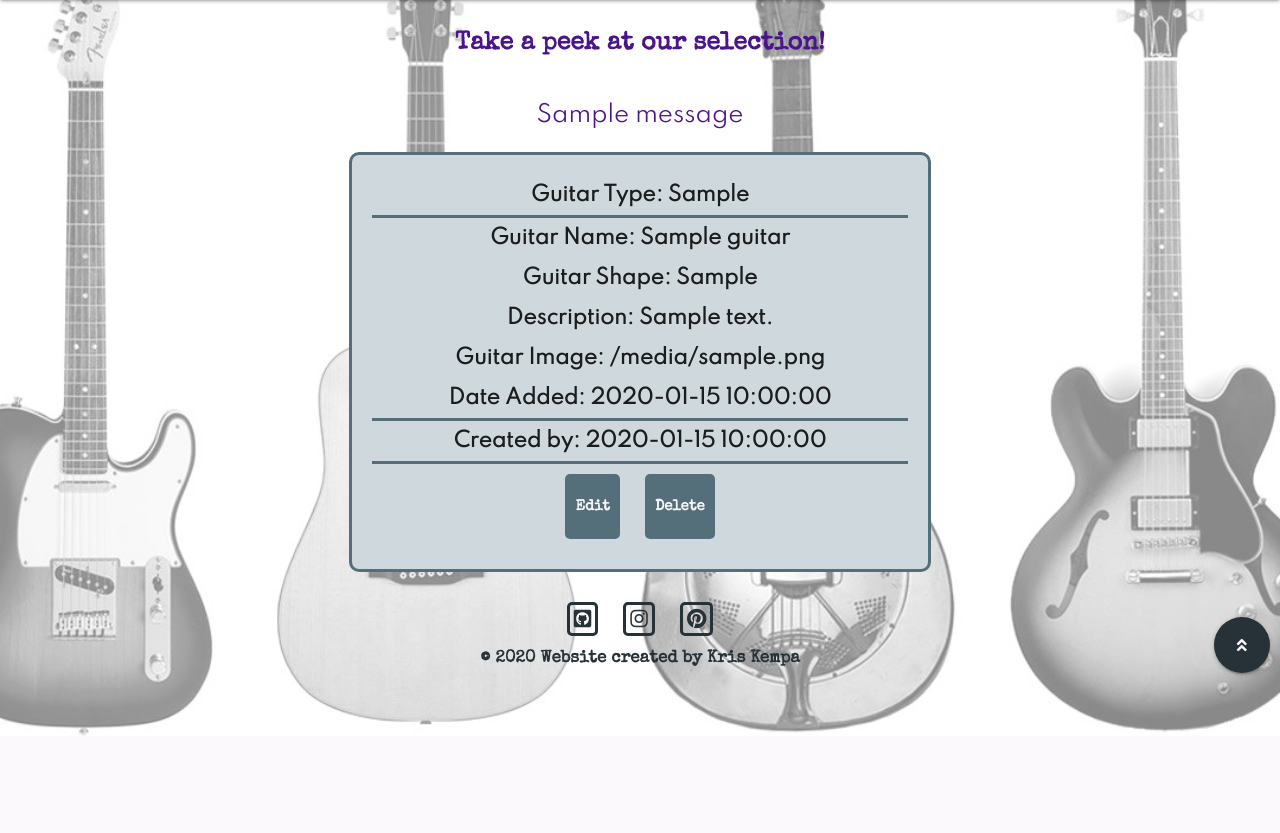
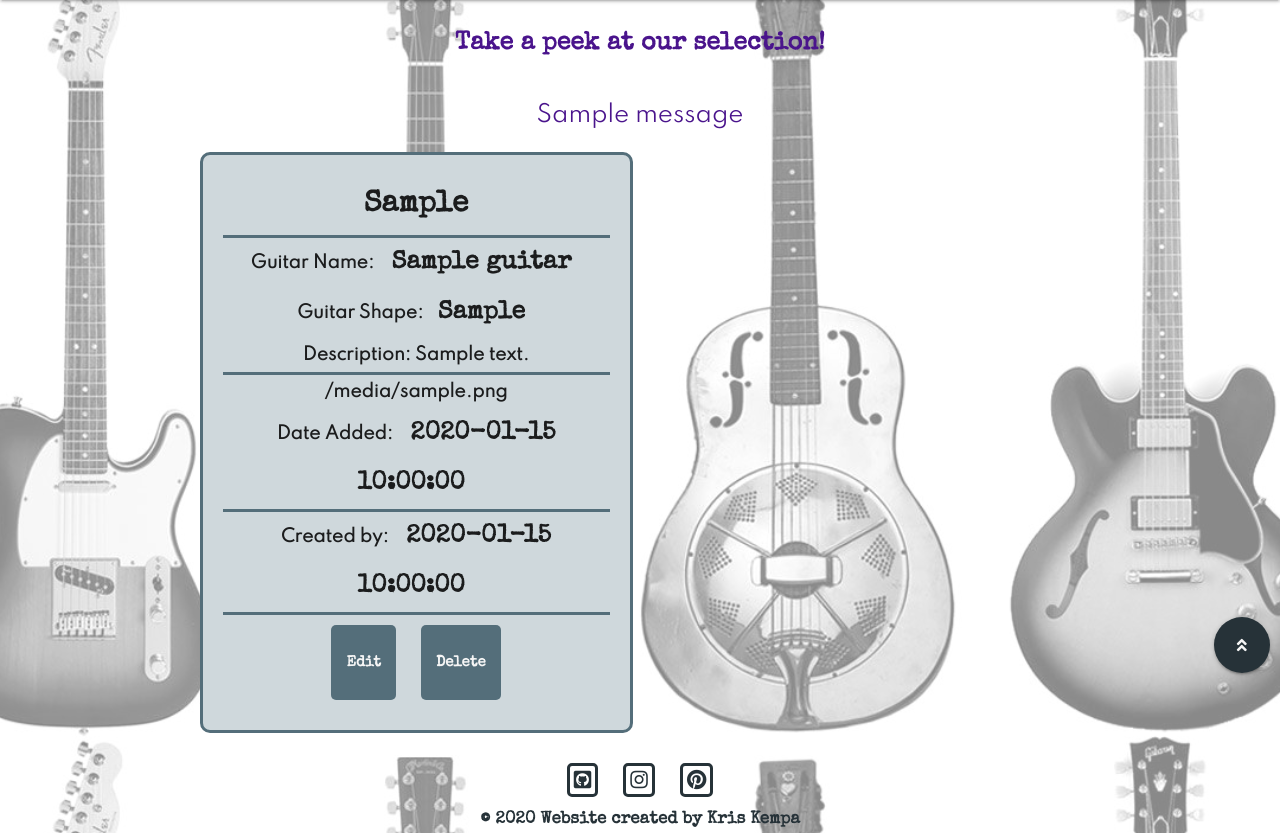
Before and after one commit to Code-Institute-Submissions/buzzing-strings, a Flask app: page /all_guitars in a window 1280 px wide. Shown: the part 64-897 px from the top of the page. Before the commit the page ends 800 px from the top, so only its background shows below. Run offline with Flask 2, Linux system fonts and the light colour scheme; one stand-in notice (Sample message) is shown; a database or web service that is not in the repository returns one stand-in record (values such as "Sample title"); some libraries are stand-ins or nearby versions.

Commit message:
Guitar card paragraphs restyled

```diff
--- a/app.py
+++ b/app.py
@@ -162,6 +162,7 @@ def edit_guitar(guitar_id):
         }
         mongo.db.guitars.update({"_id": ObjectId(guitar_id)}, submit)
         flash("Well done, your guitar was successfully updated!")
+        return redirect(url_for("all_guitars"))
 
     guitar = mongo.db.guitars.find_one({"_id": ObjectId(guitar_id)})
     guitar_categories = mongo.db.guitar_categories.find().sort(
--- a/static/css/style.css
+++ b/static/css/style.css
@@ -136,6 +136,33 @@ p.info-text {
     opacity: 0.8;
 }
 
+p.guitar-type {
+    font-family: 'Special Elite', cursive;
+    font-size: 3rem;
+    text-align: center;
+}
+p.guitar-name,
+p.guitar-shape,
+p.guitar-description,
+p.guitar-image,
+p.date-added,
+p.added-by {
+    font-size: 1.7rem;
+    text-align: center;
+}
+
+span.name,
+span.shape,
+span.description,
+span.date,
+span.added {
+    font-family: 'Special Elite', cursive;
+    font-size: 2.5rem;
+    text-align: center;
+    margin: 1rem;
+}
+
+
 /* Register/login/Add Guitar forms/buttons styling */
 .register-form.card-panel,
 .login-form.card-panel,
@@ -184,7 +211,7 @@ p.pattern-password {
     display: inline-flex;
     background-color: #546e7a;
     border-radius: 0.5rem;
-    padding: 1rem;
+    padding: 1.5rem;
     margin: 1rem 0;
     color: #f5f5f5;
     font-size: 1.5rem;
@@ -210,7 +237,6 @@ p.pattern-password {
 .delete-guitar-button {
     text-decoration: none;
     margin: 1rem 1rem;
-    padding: 1rem;
 }
 
 p.redirect-link {
--- a/templates/components/card/guitar_card.html
+++ b/templates/components/card/guitar_card.html
@@ -1,36 +1,32 @@
 {% block card %}
 
-    <!--flash messages-->
-            {% with messages = get_flashed_messages() %}
-                {% if messages %}
-                    {% for message in messages %}
-                        <div class="row-flashes">
-                            <h4 class="flash-message purple-text text-darken-4">{{ message }}</h4>
-                        </div>
-                    {% endfor %}
-                {% endif %}
-            {% endwith %}
     <!--guitar card-->
-    <div class="col s12 m8 offset-m2">
+    <div class="col s12 m6">
         <div class="guitar-card blue-grey lighten-4 center-align">
             <!--guitar details-->
             {% for guitar in guitars %}
-            <p class="guitar-type">Guitar Type:
-            {{ guitar.guitar_type }}
-            </p>
+            <p class="guitar-type">{{ guitar.guitar_type }}</p>
             <div class="divider"></div>
-            <p class="guitar-name"> Guitar Name: {{ guitar.guitar_name }}</p>
-            <p class="guitar-shape"> Guitar Shape: {{ guitar.guitar_shape }}</p>
-            <p class="guitar-description"> Description: {{ guitar.guitar_description }}</p>
-            <p class="guitar-image">Guitar Image:   {{ guitar.guitar_image }}</p>
-            <p class="date-added"> Date Added:  {{ guitar.date_added }}</p>
+            <p class="guitar-name">Guitar Name:<span class="name">
+                {{ guitar.guitar_name }}</span></p>
+            <p class="guitar-shape">Guitar Shape: <span class="shape">
+                {{ guitar.guitar_shape }}</span></p>
+            <p class="guitar-description">Description:<span class="description>">
+                {{ guitar.guitar_description }}</span></p>
             <div class="divider"></div>
-            <p class="added_by">Created by: {{ guitar.added_by }}</p>
+            <p class="guitar-image">{{ guitar.guitar_image }}</p>
+            <p class="date-added"> Date Added:<span class="date">
+                {{ guitar.date_added }}</span></p>
+            <div class="divider"></div>
+            <p class="added-by">Created by:<span class="added">
+                {{ guitar.added_by }}</span></p>
             {% endfor %}
             <div class="divider"></div>
             <!--edit and delete button-->
-            <a href="{{ url_for('edit_guitar', guitar_id=guitar._id) }}"  class="form-buttons edit-guitar-button">Edit</a>
-            <a href="{{ url_for('delete_guitar', guitar_id=guitar._id) }}"  class="form-buttons delete-guitar-button">Delete</a>
+            <a href="{{ url_for('edit_guitar', guitar_id=guitar._id) }}"
+               class="form-buttons edit-guitar-button">Edit</a>
+            <a href="{{ url_for('delete_guitar', guitar_id=guitar._id) }}"
+               class="form-buttons delete-guitar-button">Delete</a>
         </div>
     </div>
 
--- a/templates/components/forms/add_guitar.html
+++ b/templates/components/forms/add_guitar.html
@@ -45,7 +45,7 @@
                     <i class="fas fa-shapes prefix blue-grey-text text-darken-2"></i>
                     <input id="guitar_shape" name="guitar_shape" type="text"
                         class="validate" required>
-                    <label for="guitar_shape">Guitar Shape:</label>
+                    <label for="guitar_shape">Guitar Shape (e.g.Auditorium/Les Paul/J-Bass/Modern,etc.):</label>
                 </div>
             </div>
             <!--guitar description-->
@@ -87,7 +87,8 @@
             <!--add guitar button-->
             <div class="row">
                 <div class="col s12 m8 offset-m2 center-align">
-                    <button type="submit" class="form-buttons add-guitar-button">Add Guitar</button>
+                    <button type="submit" class="form-buttons add-guitar-button">Add Guitar
+                    <i class="far fa-plus-square right"></i></button>
                 </div>
             </div>
         </div>
--- a/templates/pages/all_guitars.html
+++ b/templates/pages/all_guitars.html
@@ -1,6 +1,16 @@
 {% extends 'layout/base.html' %}
 {% block content %}
    <h3 class="all-guitars heading purple-text text-darken-4">Take a peek at our selection!</h3>
+    <!--flash messages-->
+            {% with messages = get_flashed_messages() %}
+                {% if messages %}
+                    {% for message in messages %}
+                        <div class="row-flashes">
+                            <h4 class="flash-message purple-text text-darken-4">{{ message }}</h4>
+                        </div>
+                    {% endfor %}
+                {% endif %}
+            {% endwith %}
     <!--list of added guitars-->
     <div class="guitars-list">
         <div class="container">
--- a/templates/pages/edit_guitar.html
+++ b/templates/pages/edit_guitar.html
@@ -94,9 +94,9 @@
             <div class="col s12 m8 offset-m2 center-align">
                 <!--cancel button -->
                 <a href="{{ url_for('all_guitars') }}" class="form-buttons cancel-button">
-                    Cancel<i class="fas fa-times-circle right"></i></a>
-                <button type="submit" class="form-buttons edit-guitar-button">
-                    Edit Your Guitar<i class="fas fa-edit right"></i></button>
+                 Cancel</a>
+                <button type="submit" class="form-buttons edit-guitar-button"><a href="{{ url_for('all_guitars') }}"></a>
+                 Edit Your Guitar<i class="fas fa-edit right"></i></button>
             </div>
         </div>
     </form>
```
